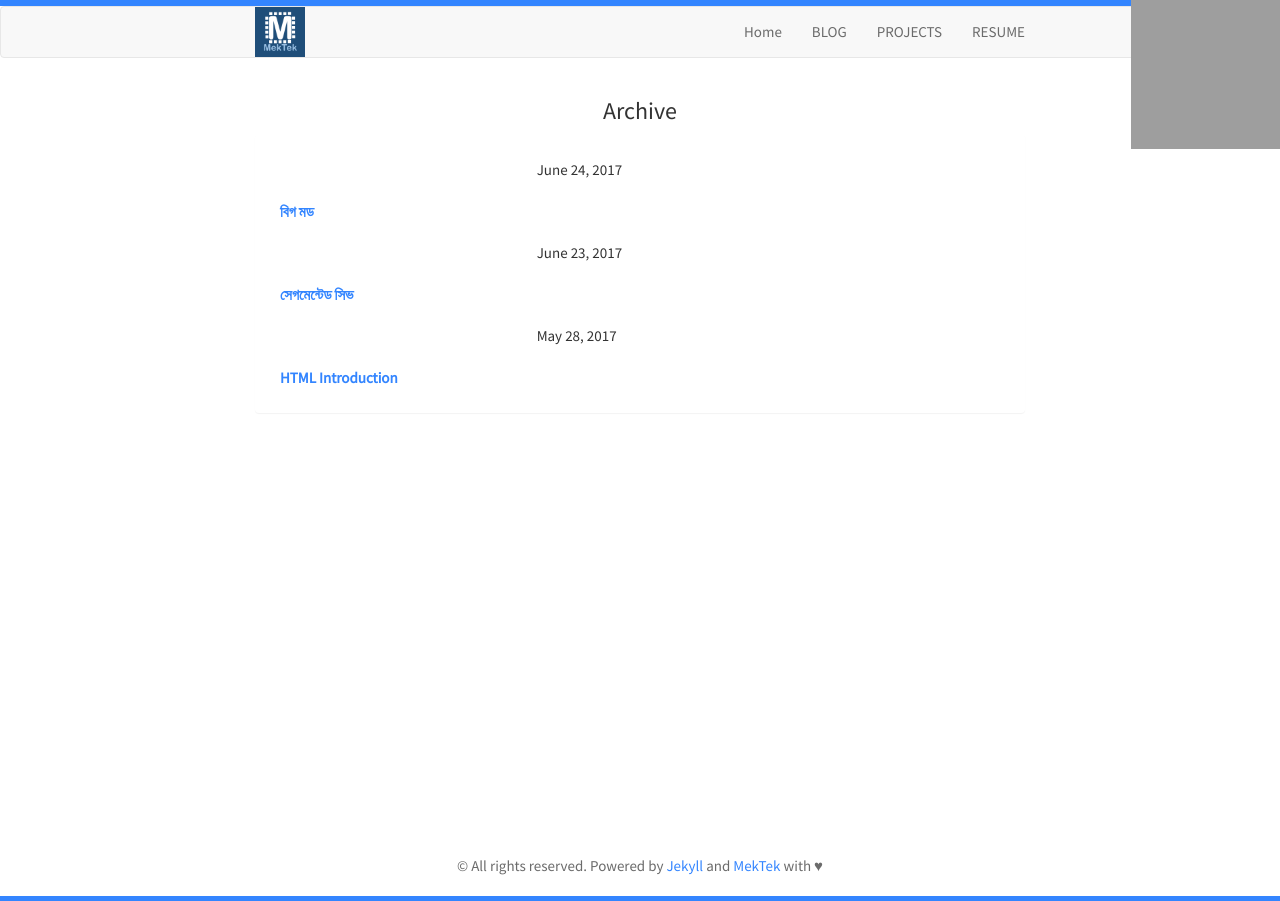
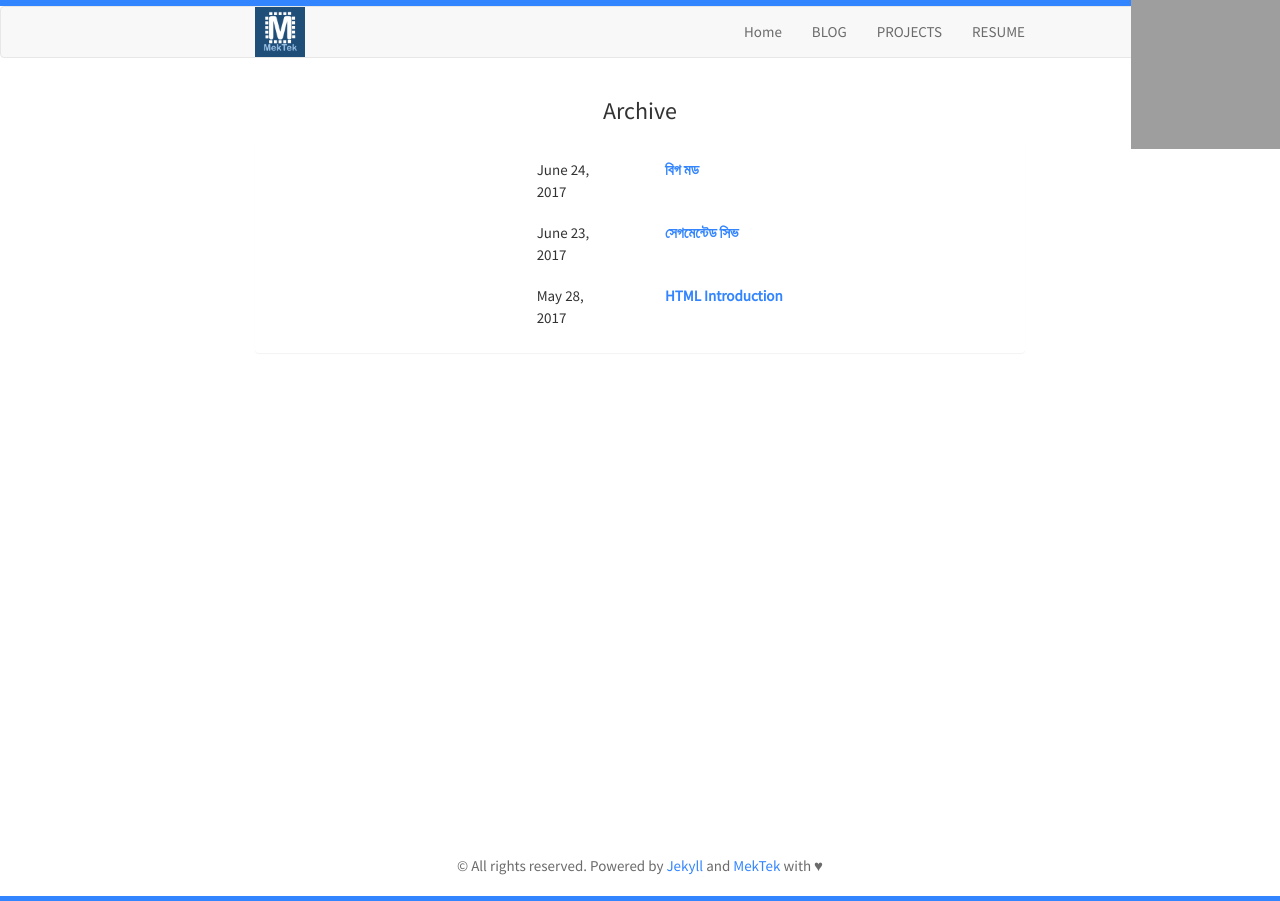
Before and after one commit to MekTekBD/shawon, a Jekyll site: the page built from blog.html, in a window 1280 px wide. Built offline with Jekyll 4.4.1, drawn with Linux system fonts in a browser that asks for light colours; nearby versions of some CDN libraries; library files that are not in the unit come from our copies; grey boxes are pictures that could not be loaded.

Commit message:
Update blog.html

```diff
--- a/blog.html
+++ b/blog.html
@@ -12,7 +12,7 @@ title: Blog
 
 				<div class="col-sm-4 col-md-4 col-lg-4">
 				</div>
-				 <div class="col-sm-3 col-md-3 col-lg-3">
+				 <div class="col-sm-2 col-md-2 col-lg-2">
 					 <div style="font-size:15px;padding:10px;">
 					 	{{ post.date | date: "%B %e, %Y" }}
 					 </div>
```
